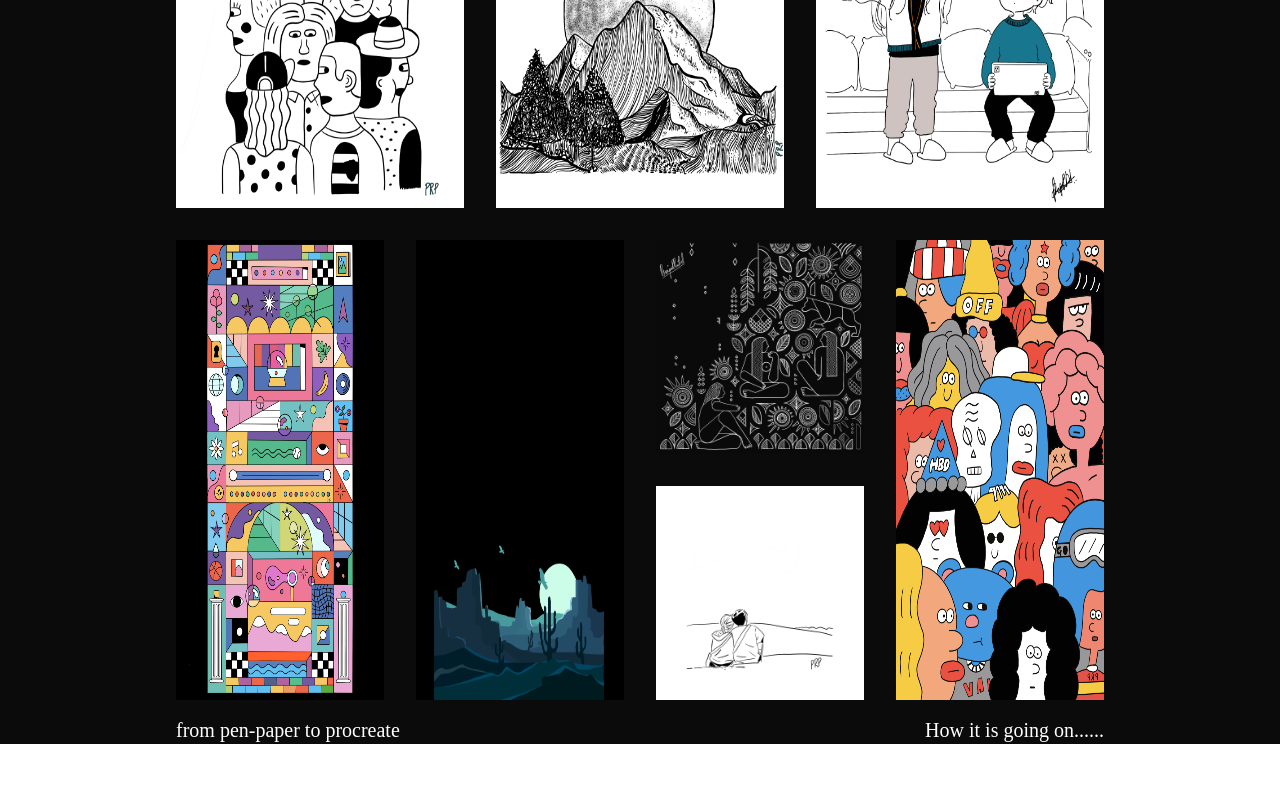
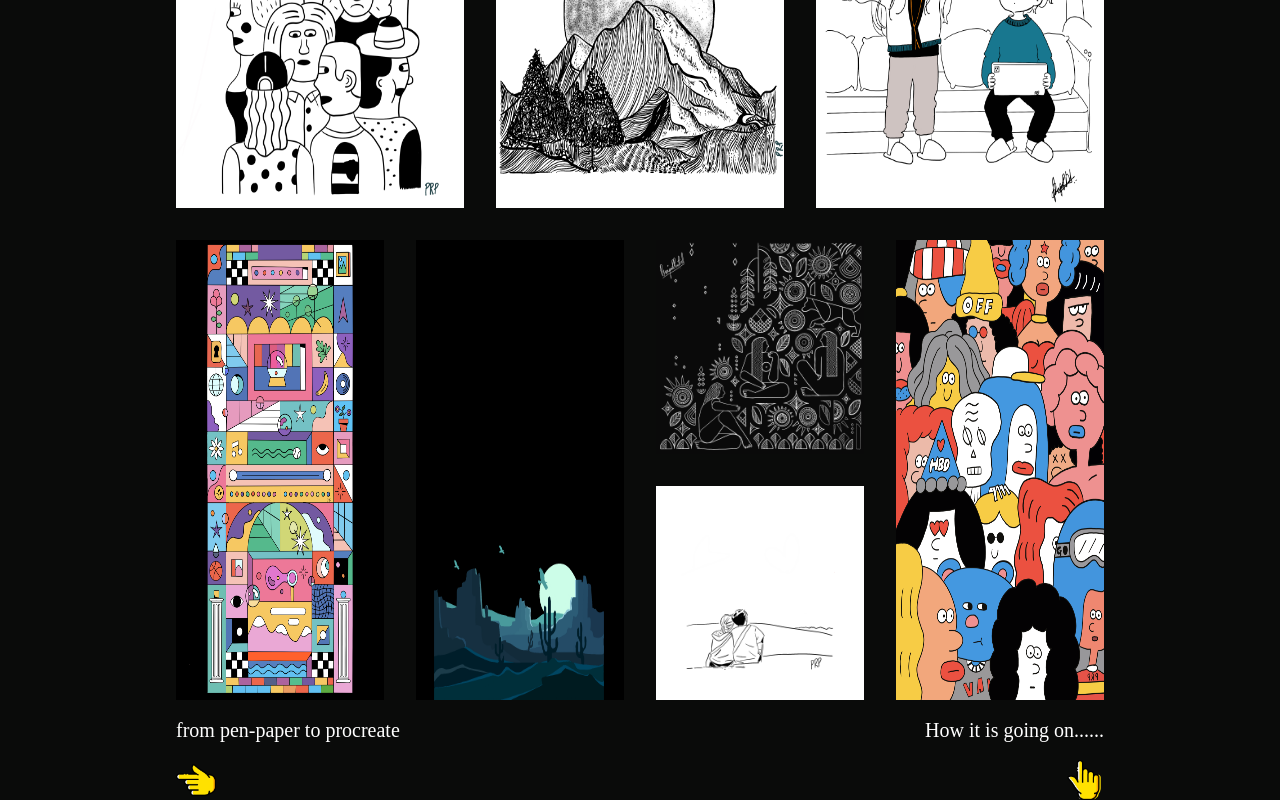
Before and after one commit to antidoid/prajna-portfolio, a React (Vite) app: page /doodles in a window 1280 px wide. Shown: the part 2616-3416 px from the top of the page. Before the commit the page ends 3360 px from the top, so only its background shows below. Built offline with nearby package versions, Linux system fonts and the light colour scheme; the HTML template or start-up script is replaced by a standard one; a web font is replaced by a local one.

Commit message:
ADD: up and back button

```diff
--- a/src/pages/Doodles.tsx
+++ b/src/pages/Doodles.tsx
@@ -16,7 +16,14 @@ import img15 from "../assets/doodles/15.png";
 import img16 from "../assets/doodles/16.png";
 import img17 from "../assets/doodles/17.png";
 
+import Up from "../assets/up.png";
+import Back from "../assets/left.png";
+import { scrollToTop } from "../utils/scroll.ts";
+
+import { useNavigate } from "react-router-dom";
+
 function Doodles() {
+  const navigate = useNavigate();
   return (
     <div className="flex flex-col px-12">
       <p className="font-Bounce font-medium text-xl pt-12 pb-4">
@@ -67,6 +74,18 @@ function Doodles() {
         <span>from pen-paper to procreate</span>
         <span>How it is going on......</span>
       </div>
+      <div className="mt-4 flex justify-between">
+        <img
+          src={Back}
+          className="size-10 cursor-pointer hover:scale-110 duration-200"
+          onClick={() => navigate("..")}
+        />
+        <img
+          src={Up}
+          className="size-10 cursor-pointer hover:scale-110 duration-200"
+          onClick={scrollToTop}
+        />
+      </div>
     </div>
   );
 }
```
